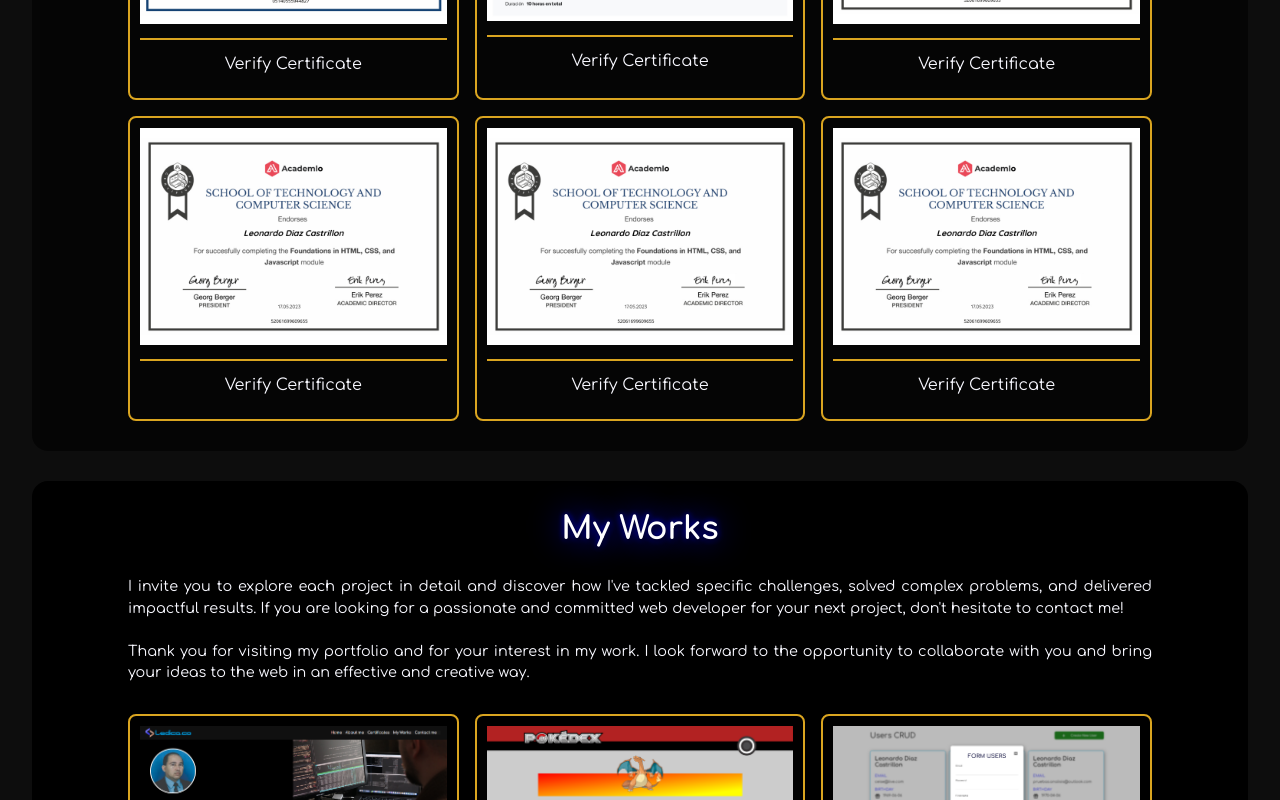
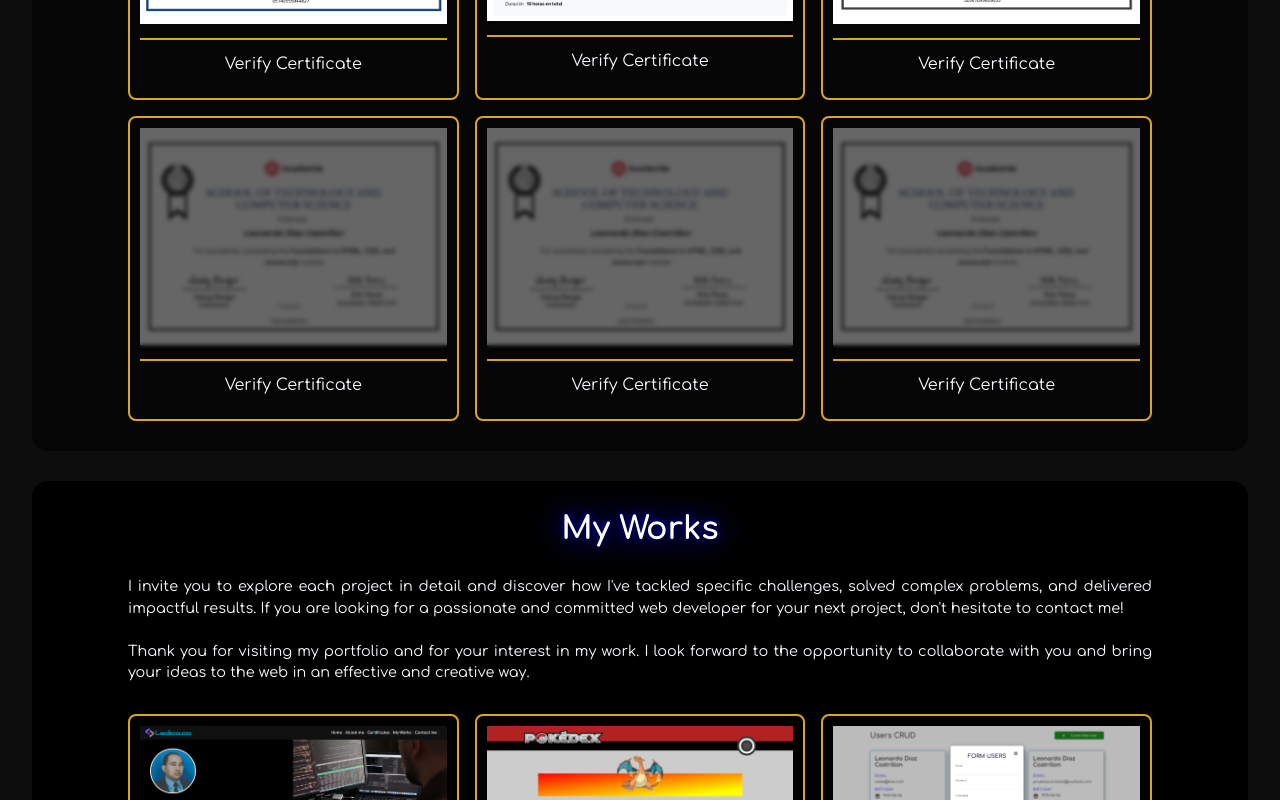
Before and after one commit to LedicaCo/portfolioLedica.co, a React (Vite) app: page / in a window 1280 px wide. Shown: the part 1880-2680 px from the top of the page. Built offline with nearby package versions, Linux system fonts and the light colour scheme.

Commit message:
Actualización foto de about me

```diff
--- a/src/assets/css/certificates.css
+++ b/src/assets/css/certificates.css
@@ -34,8 +34,66 @@
     border-radius: 0.5em;
 }
 
+.image__content-4 {
+position: relative;
+}
+
+.image__content-4::before {
+    content: "";
+  position: absolute;
+  top: 0;
+  left: 0;
+  width: 100%;
+  height: 100%;
+  background-color: #00000099;
+  background-size: cover;
+  backdrop-filter: blur(2px);
+  z-index: 1;
+}
+
+.image__content-5 {
+    position: relative;
+    }
+
+    .image__content-5::before {
+        content: "";
+      position: absolute;
+      top: 0;
+      left: 0;
+      width: 100%;
+      height: 100%;
+      background-color: #00000099;
+      background-size: cover;
+      backdrop-filter: blur(2px);
+      z-index: 1;
+    }
+
+    .image__content-6 {
+        position: relative;
+        }
+
+        .image__content-6::before {
+            content: "";
+          position: absolute;
+          top: 0;
+          left: 0;
+          width: 100%;
+          height: 100%;
+          background-color: #00000099;
+          background-size: cover;
+          backdrop-filter: blur(2px);
+          z-index: 1;
+        }
+
 .certificate__image {
     width: 100%;
+    z-index: -1;
+}
+
+.certificate__image-4 {
+    width: 100%;
+    background-color: #00000095;
+    z-index: 2;
 }
 
 .divider {
--- a/src/components/Certificates.jsx
+++ b/src/components/Certificates.jsx
@@ -4,7 +4,9 @@ const Certificates = () => {
       <h2 className="certificates__title">Training certificates</h2>
       <div className="certificates__container">
         <div className="certificate__content">
+          <div className="image__content-1">
           <img className="certificate__image" src="./Frontend-React.png" alt="" />
+          </div>
           <hr className="divider" />
           <div className="verify__content">
             <a className="verify__cert" href="https://certificates.academlo.com/en/verify/05140555944827">
@@ -13,7 +15,9 @@ const Certificates = () => {
           </div>
         </div>
         <div className="certificate__content">
+          <div className="image__content-2">
           <img className="certificate__image" src="./UC-1819f7df-39de-4a7f-a443-fb37ff49f3a8.jpg" alt="" />
+          </div>
           <hr className="divider" />
           <div className="verify__content">
             <a
@@ -25,37 +29,45 @@ const Certificates = () => {
           </div>
         </div>
         <div className="certificate__content">
+          <div className="image__content-3">
           <img className="certificate__image" src="./fundamentos.png" alt="" />
+          </div>
           <hr className="divider" />
           <div className="verify__content">
-            <a className="verify__cert" href="">
+            <a className="verify__cert" href="https://certificates.academlo.com/en/verify/52061699609655">
               Verify Certificate
             </a>
           </div>
         </div>
         <div className="certificate__content">
-          <img className="certificate__image" src="./fundamentos.png" alt="" />
+          <div className="image__content-4">
+          <img className="certificate__image-4" src="./fundamentos.png" alt="" />
+          </div>
           <hr className="divider" />
           <div className="verify__content">
-            <a className="verify__cert" href="">
+            <a className="verify__cert" href="#" id="link">
               Verify Certificate
             </a>
           </div>
         </div>
         <div className="certificate__content">
+          <div className="image__content-5">
           <img className="certificate__image" src="./fundamentos.png" alt="" />
+          </div>
           <hr className="divider" />
           <div className="verify__content">
-            <a className="verify__cert" href="">
+            <a className="verify__cert" href="#" id="link">
               Verify Certificate
             </a>
           </div>
         </div>
         <div className="certificate__content">
+          <div className="image__content-6">
           <img className="certificate__image" src="./fundamentos.png" alt="" />
+          </div>
           <hr className="divider" />
           <div className="verify__content">
-            <a className="verify__cert" href="">
+            <a className="verify__cert" href="#" id="link">
               Verify Certificate
             </a>
           </div>
```
Also changed, not shown: public/myphoto-unbackground.png, 1 other file (tests, documents, lock files or other folders).
